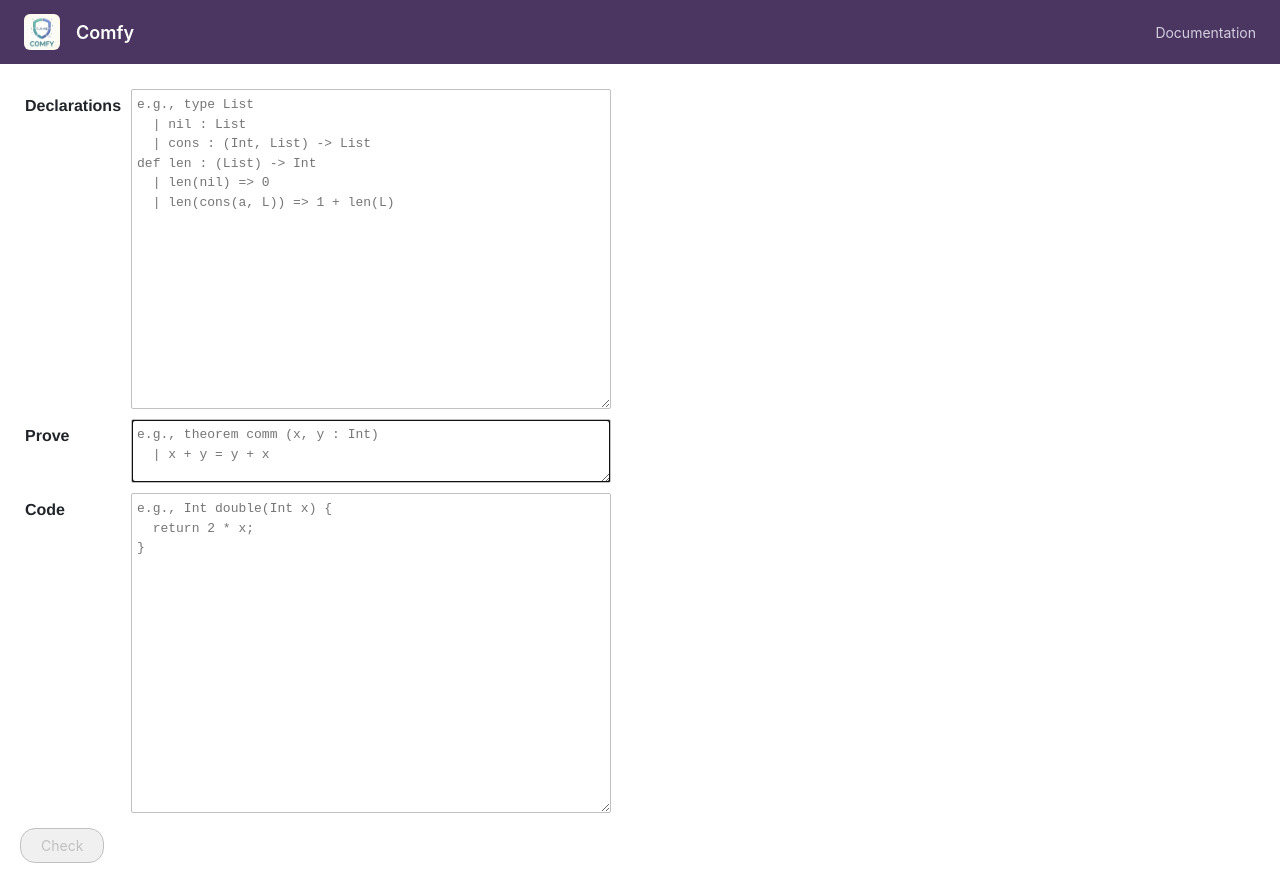
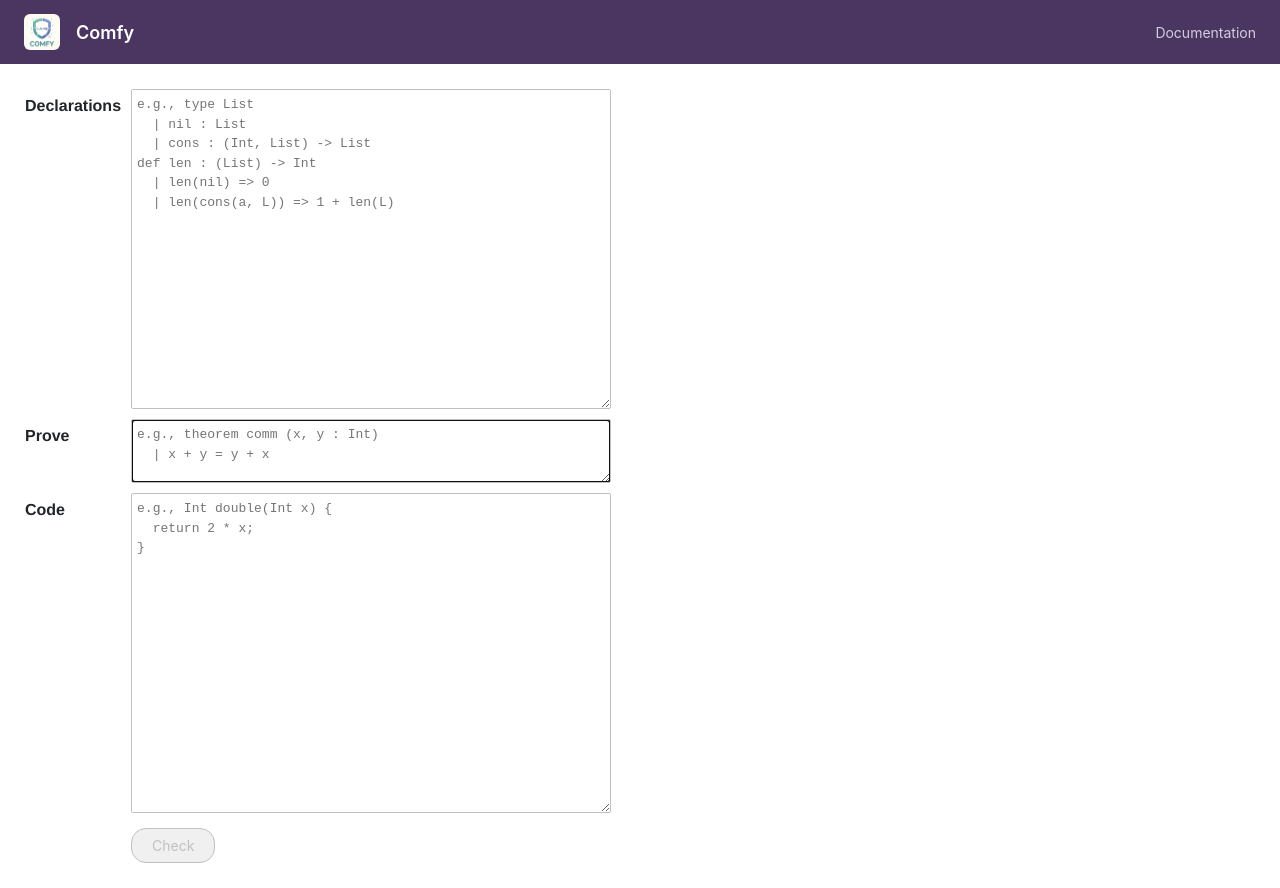
Before and after one commit to kevinzat/comfy, a React (Vite) app: page / in a window 1280 px wide. Built offline with nearby package versions, Linux system fonts and the light colour scheme.

Commit message:
Fix the UI layout a bit

```diff
--- a/src/components/ProofSetup.tsx
+++ b/src/components/ProofSetup.tsx
@@ -238,21 +238,34 @@ export default class ProofSetup
       </tr>
     );
 
+    if (!checked) {
+      rows.push(
+        <tr key="check">
+          <td />
+          <td style={{ paddingTop: 10 }}>
+            <button className="btn-start" disabled={!this.isValid()}
+                onClick={this.handleCheck.bind(this)}>
+              Check
+            </button>
+            {this.state.checkError &&
+              <div className="check-error-msg">{this.state.checkError}</div>}
+          </td>
+        </tr>
+      );
+    } else if (thmObligations.length > 0 || codeObligations.length > 0) {
+      rows.push(
+        <tr key="obligations">
+          <td className="setup-label" style={{ paddingTop: 18 }}>Obligations</td>
+          <td>{this.renderObligations()}</td>
+        </tr>
+      );
+    }
+
     return (
       <div style={{ padding: 20 }}>
         <table cellPadding={5}>
           <tbody>{rows}</tbody>
         </table>
-        <div style={{ marginTop: 10 }}>
-          <button className="btn-start" disabled={!this.isValid()}
-              onClick={this.handleCheck.bind(this)}>
-            Check
-          </button>
-          {this.state.checkError &&
-            <div className="check-error-msg">{this.state.checkError}</div>}
-        </div>
-        {checked && (thmObligations.length > 0 || codeObligations.length > 0) &&
-          this.renderObligations()}
       </div>
     );
   }
@@ -264,10 +277,7 @@ export default class ProofSetup
     const decls = this.state.declsResult.ast ?? new DeclsAst([], [], []);
 
     return (
-      <div style={{ marginTop: 20 }}>
-        <div style={{ fontWeight: 'bold', fontFamily: 'Helvetica, sans-serif', marginBottom: 8 }}>
-          Proof Obligations
-        </div>
+      <div style={{ marginTop: 8 }}>
         <table cellPadding={5}>
           <tbody>
             {obligations.map((obl, i) => {
```
